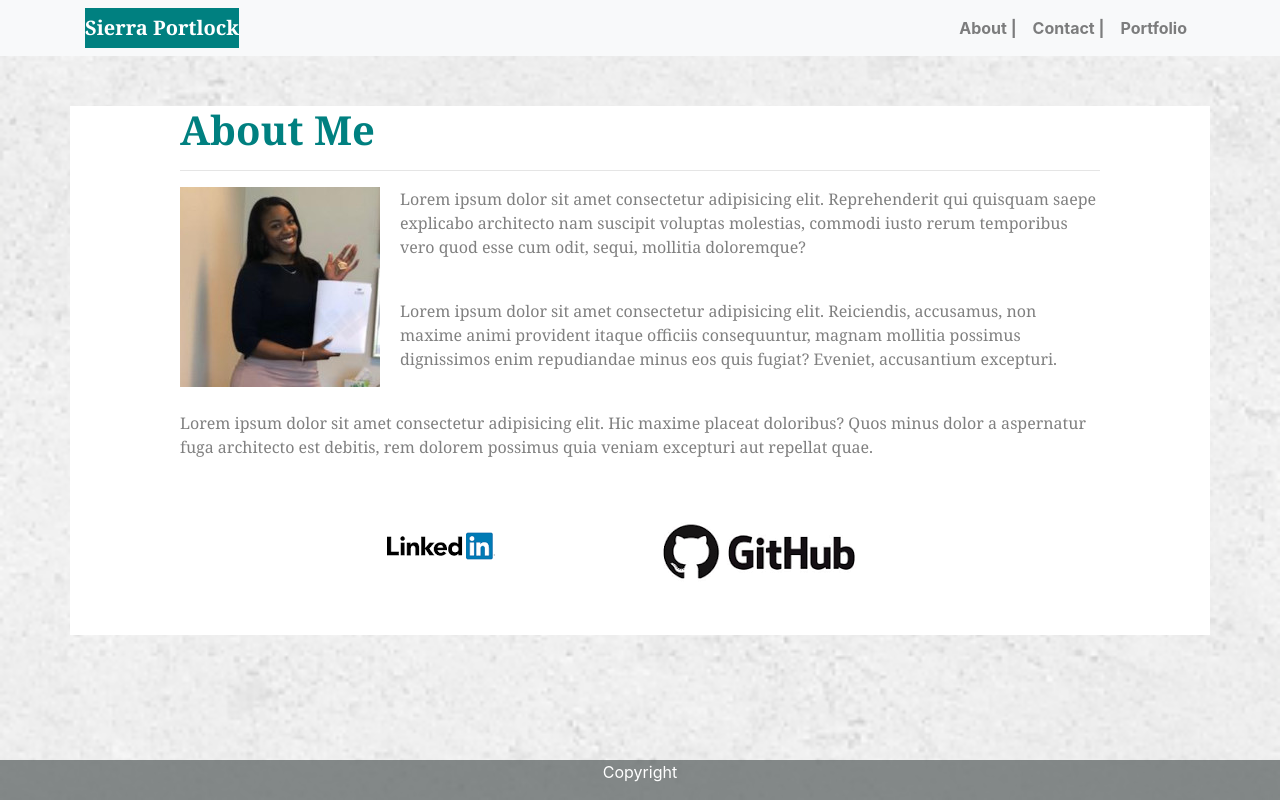
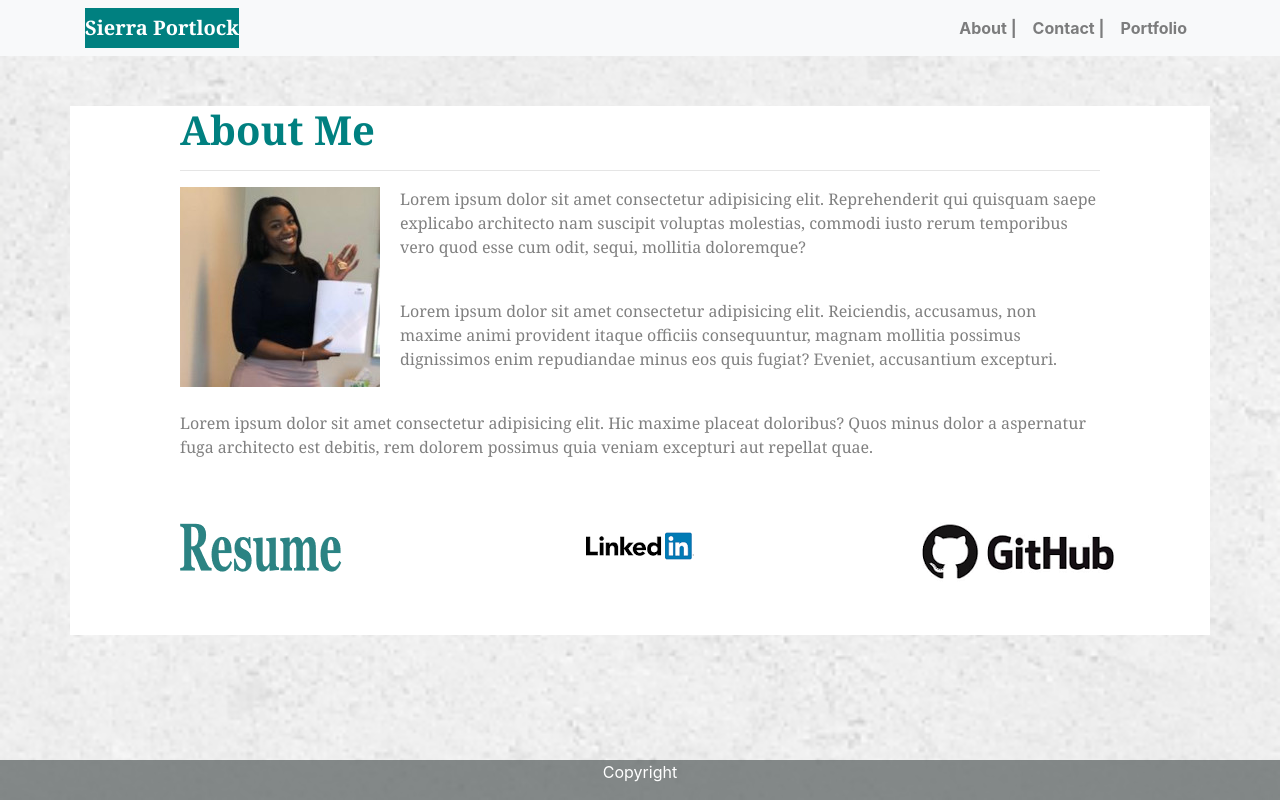
Before and after one commit to sportlo2/Basic-Portfolio, a plain HTML site: page index.html in a window 1280 px wide. Drawn offline with nearby package versions, Linux system fonts and the light colour scheme.

Commit message:
loaded link to resume

```diff
--- a/Assets/CSS/style.css
+++ b/Assets/CSS/style.css
@@ -38,6 +38,8 @@ body {
     width: auto;
 }
 
+
+
 a {
     color: goldenrod;
     font-weight: bold;
--- a/index.html
+++ b/index.html
@@ -72,13 +72,18 @@
                 </p>
             </div>
         </div>
-        <div class="row">
-            <div class="col-md-3 offset-md-3">
+        <div class="row text-center">
+            <div class="col-md-4" >
+                <a href="./Assets/Resume/portfolio-assignment-resume.pdf" target="blank">
+                    <img  src="./Assets/images/resume-pic.png">
+                </a>
+            </div>
+            <div class="col-md-4" >
                 <a href="https://www.linkedin.com/in/sierra-portlock-3a1aa6177/" target="blank">
                     <img src="./Assets/images/LinkedIn-logo.png">
                 </a>
             </div>
-            <div class="col-md-3">
+            <div class="col-md-4">
                 <a href="https://github.com/sportlo2?tab=repositories" target="blank">
                     <img src="./Assets/images/Github-logo.png">
                 </a>
```
Also changed, not shown: Assets/images/resume-pic.png (added), 2 other files.
